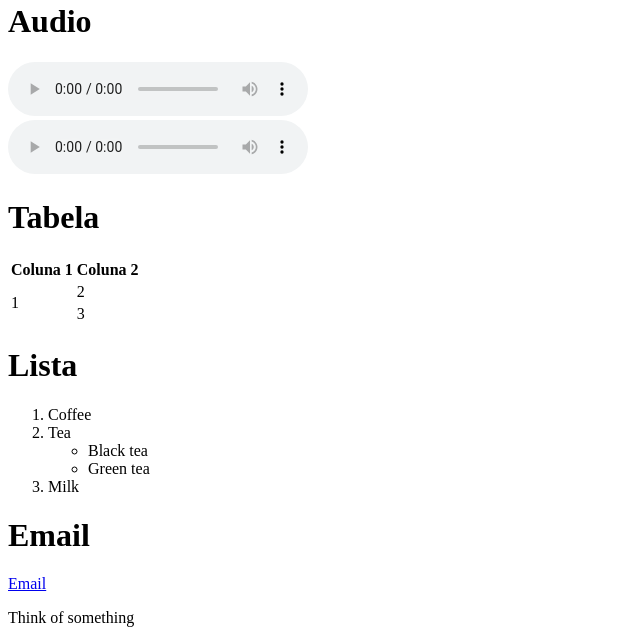
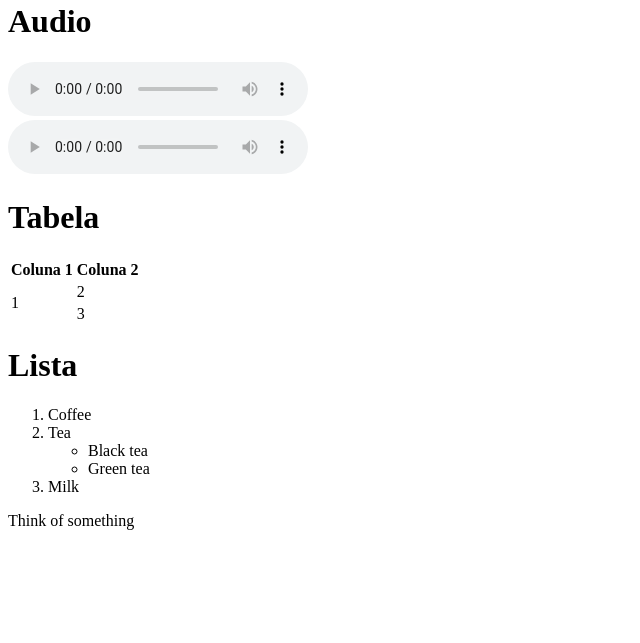
Before and after one commit to joanawagner/thetestpage, a plain HTML site: page files/Index.html in a window 1280 px wide. Shown: the part 1652-2295 px from the top of the page, without its empty margins (0-640 px from the left). After the commit the page ends 2198 px from the top, so only its background shows below. Drawn offline with Linux system fonts and the light colour scheme.

Commit message:
Update Index.html

```diff
--- a/files/Index.html
+++ b/files/Index.html
@@ -84,8 +84,6 @@
   				<li>Milk</li>
 			</ol>
 
-			<h1>Email</h1>
-			<a href="mailto:joana.wagner97@gmail.com?subject=Hi&body=How%are%you">Email</a>
 
 		</main>
 
```
